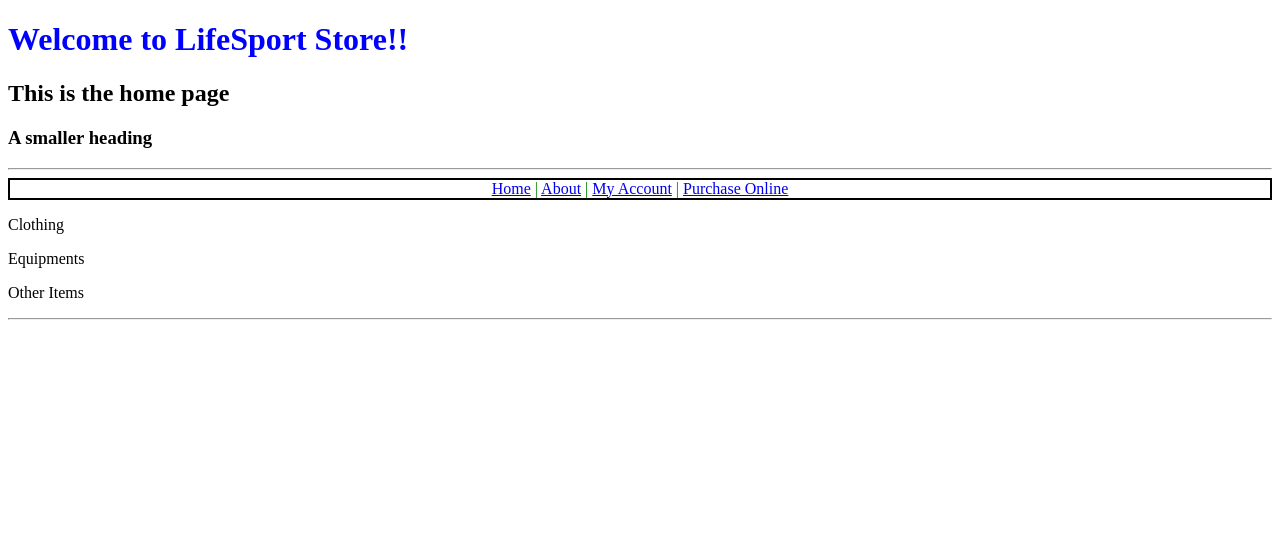
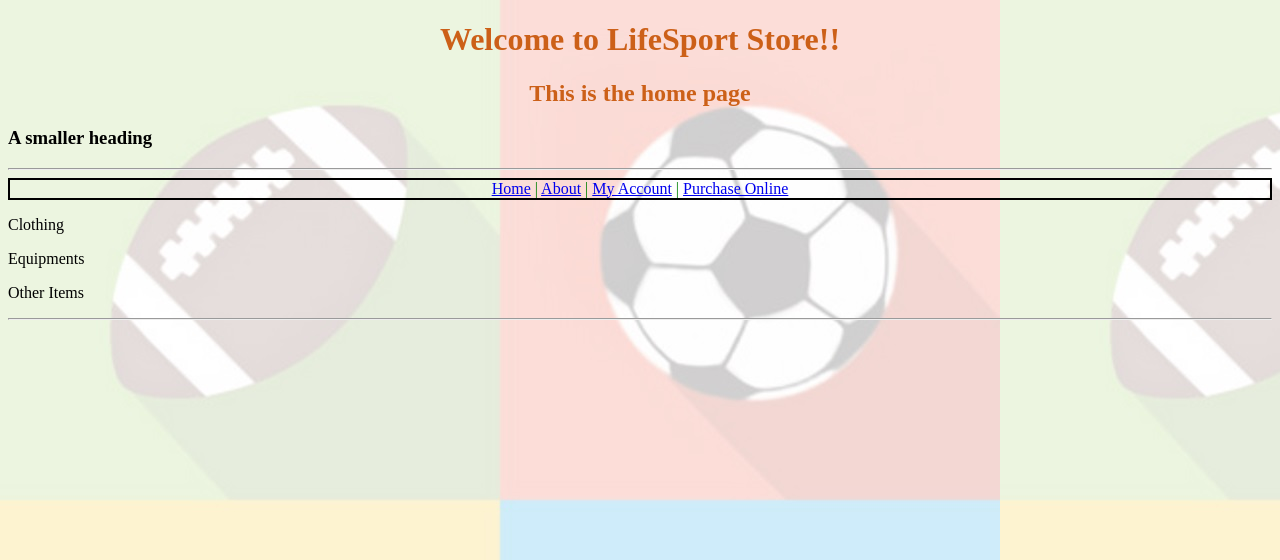
Before and after one commit to jalajkhanna/django_lab, a Django app: page / in a window 1280 px wide. Shown: the top 560 px of the page. Run offline with Django 3.2, Linux system fonts and the light colour scheme.

Commit message:
CSS changes and background image

```diff
--- a/myapp/static/MainStyle.css
+++ b/myapp/static/MainStyle.css
@@ -1,8 +1,18 @@
-#nav1 {
+#navbar {
             text-align:center;
             border: 2px solid black;
             color:green;
         }
 h1 {
-    color:blue;
+    text-align:center;
+    color:#cc6018;
 }
+h2 {
+    text-align:center;
+    color:#cc6018;
+}
+body {
+    background-image: url("bgimage.jpg");
+    background-color:#e5e3e5;
+
+}
--- a/myapp/templates/index.html
+++ b/myapp/templates/index.html
@@ -11,13 +11,14 @@
 
 </head>
     <body>
+
     	<h1>Welcome to LifeSport Store!!</h1>
     	<h2>This is the home page</h2>
     	<h3 class="myh3">A smaller heading</h3>
 
         <div>
         <hr>
-         <nav id="nav1">
+         <nav id="navbar">
              <a href = "/">Home</a> | <a href="/"> About</a> | <a href="/">My Account</a> | <a href="/">Purchase Online</a>
          </nav>
 
```
Also changed, not shown: myapp/static/bg image.jpeg (added), myapp/static/bgimage.jpg (added).
